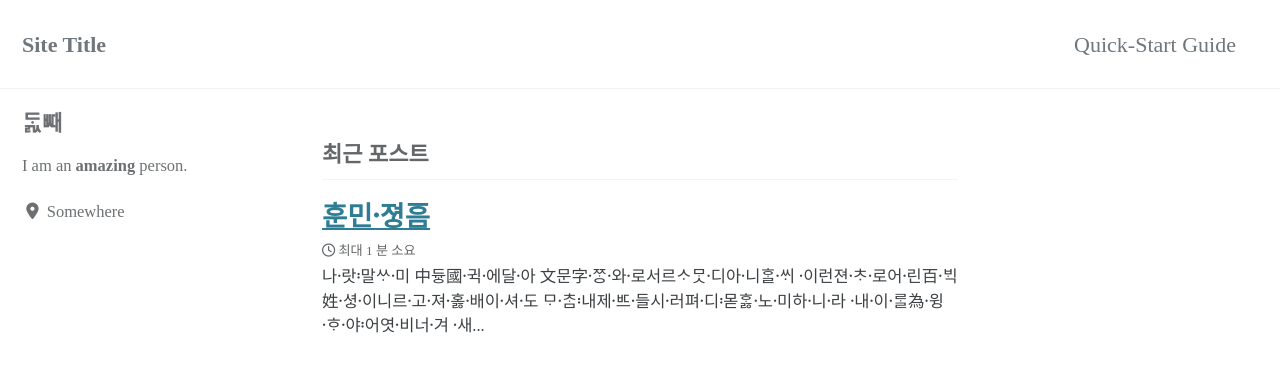
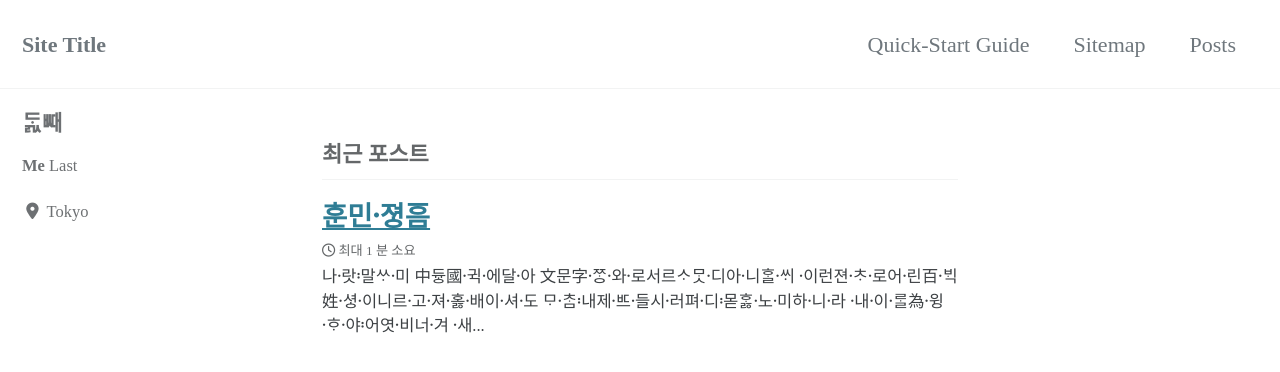
Before and after one commit to francisdzheng/mkor, a Jekyll site: the page built from index.html, in a window 1280 px wide and 900 px high. Shown: the top 372 px of the window. Built offline with Jekyll 4.4.1, drawn with Linux system fonts in a browser that asks for light colours; cached includes are drawn as plain includes; nearby versions of some CDN libraries; some web fonts are replaced; the list of posts is cut into pages by our own code; some of the changed lines change nothing that is shown.

Commit message:
fix pages config

```diff
--- a/_config.yml
+++ b/_config.yml
@@ -95,8 +95,8 @@
 author:
   name             : "ᄃᆞᇌᄣᅢ"
   avatar           : # path of avatar image, e.g. "/assets/images/bio-photo.jpg"
-  bio              : "I am an **amazing** person."
-  location         : "Somewhere"
+  bio              : "**Me** Last"
+  location         : "Tokyo"
   email            :
   links:
     - label: "Email"
@@ -279,3 +279,15 @@
       comments: # true
       share: true
       related: true
+
+    # _pages
+  - scope:
+      path: ""
+      type: pages
+    values:
+      layout: single
+      author_profile: true
+      read_time: true
+      comments: false # true
+      share: true
+      related: true
--- a/_data/navigation.yml
+++ b/_data/navigation.yml
@@ -8,5 +8,7 @@
   #   url: /year-archive/
   # - title: "Sample Collections"
   #   url: /collection-archive/
-  # - title: "Sitemap"
-  #   url: /sitemap/
+  - title: "Sitemap"
+    url: /sitemap/
+  - title: "Posts"
+    url: /posts/
```
Also changed, not shown: 4 other files.
